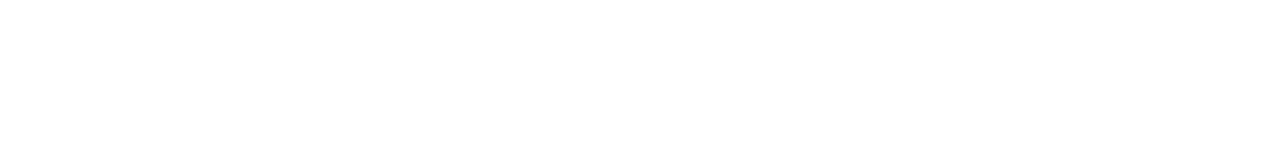
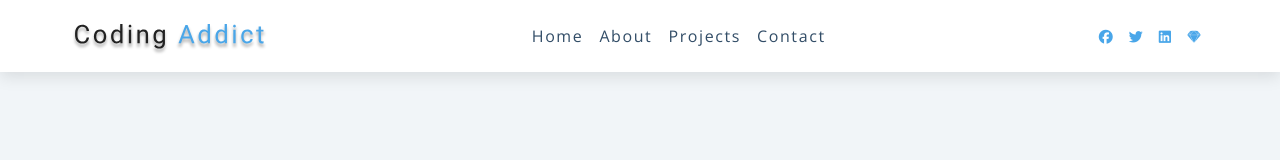
Before and after one commit to kabirasunny/navbarweb, a plain HTML site: page index.html in a window 1280 px wide. Drawn offline with nearby package versions, Linux system fonts and the light colour scheme.

Commit message:
Fresh code in all file

```diff
--- /dev/null
+++ b/css/style.css
@@ -0,0 +1,201 @@
+/*
+
+Fonts
+
+*/
+@import url("https://fonts.googleapis.com/css?family=Open+Sans|Roboto:400,700&display=swap");
+
+/*
+
+Variables
+
+*/
+
+:root {
+    /* dark shades of primary color*/
+    --clr-primary-1: hsl(205, 86%, 17%);
+    --clr-primary-2: hsl(205, 77%, 27%);
+    --clr-primary-3: hsl(205, 72%, 37%);
+    --clr-primary-4: hsl(205, 63%, 48%);
+    /* primary/main color */
+    --clr-primary-5: hsl(205, 78%, 60%);
+    /* lighter shades of primary color */
+    --clr-primary-6: hsl(205, 89%, 70%);
+    --clr-primary-7: hsl(205, 90%, 76%);
+    --clr-primary-8: hsl(205, 86%, 81%);
+    --clr-primary-9: hsl(205, 90%, 88%);
+    --clr-primary-10: hsl(205, 100%, 96%);
+    /* darkest grey - used for headings */
+    --clr-grey-1: hsl(209, 61%, 16%);
+    --clr-grey-2: hsl(211, 39%, 23%);
+    --clr-grey-3: hsl(209, 34%, 30%);
+    --clr-grey-4: hsl(209, 28%, 39%);
+    /* grey used for paragraphs */
+    --clr-grey-5: hsl(210, 22%, 49%);
+    --clr-grey-6: hsl(209, 23%, 60%);
+    --clr-grey-7: hsl(211, 27%, 70%);
+    --clr-grey-8: hsl(210, 31%, 80%);
+    --clr-grey-9: hsl(212, 33%, 89%);
+    --clr-grey-10: hsl(210, 36%, 96%);
+    --clr-white: #fff;
+    --clr-red-dark: hsl(360, 67%, 44%);
+    --clr-red-light: hsl(360, 71%, 66%);
+    --clr-green-dark: hsl(125, 67%, 44%);
+    --clr-green-light: hsl(125, 71%, 66%);
+    --clr-black: #222;
+    --ff-primary: "Roboto", sans-serif;
+    --ff-secondary: "Open Sans", sans-serif;
+    --transition: all 0.3s linear;
+    --spacing: 0.1rem;
+    --radius: 0.25rem;
+    --light-shadow: 0 5px 15px rgba(0, 0, 0, 0.1);
+    --dark-shadow: 0 5px 15px rgba(0, 0, 0, 0.2);
+    --max-width: 1170px;
+    --fixed-width: 620px;
+}
+
+/*
+
+Global Styles
+
+*/
+
+*,
+::after,
+::before {
+    margin: 0;
+    padding: 0;
+    box-sizing: border-box;
+}
+
+body {
+    font-family: var(--ff-secondary);
+    background: var(--clr-grey-10);
+    color: var(--clr-grey-1);
+    line-height: 1.5;
+    font-size: 0.875rem;
+}
+
+ul {
+    list-style-type: none;
+}
+
+a {
+    text-decoration: none;
+}
+
+@media screen and(min-width: 800px) {
+    body {
+        font-size: 1rem;
+    }
+}
+
+/* Navbar  */
+
+nav {
+    background: var(--clr-white);
+    box-shadow: var(--light-shadow);
+}
+
+.nav-header {
+    display: flex;
+    align-items: center;
+    justify-content: space-between;
+    padding: 1rem;
+}
+
+.nav-toggle {
+    font-size: 1.5rem;
+    color: var(--clr-primary-5);
+    background: transparent;
+    border-color: transparent;
+    transition: var(--transition);
+    cursor: pointer;
+}
+
+.nav-toggle:hover {
+    color: var(--clr-primary-1);
+    transform: rotate(90deg);
+}
+
+.logo {
+    height: 40px;
+}
+
+.links a {
+    color: var(--clr-grey-3);
+    font-size: 1rem;
+    text-transform: capitalize;
+    letter-spacing: var(--spacing);
+    display: block;
+    padding: 0.5rem 1rem;
+    transition: var(--transition);
+}
+
+.links a:hover {
+    background: var(--clr-primary-8);
+    color: var(--clr-primary-5);
+    padding-left: 1.5rem;
+}
+
+.social-icons {
+    display: none;
+}
+
+.links {
+    height: 0;
+    overflow: hidden;
+    transition: var(--transition);
+}
+
+.show-links {
+    height: 10rem;
+}
+
+@media screen and (min-width: 800px) {
+    .nav-center {
+        max-width: 1170px;
+        margin: 0 auto;
+        display: flex;
+        align-items: center;
+        justify-content: space-between;
+        padding: 1rem;
+    }
+
+    .nav-header {
+        padding: 0;
+    }
+
+    .nav-toggle {
+        display: none;
+    }
+
+    .links {
+        height: auto;
+        display: flex;
+    }
+
+    .links a {
+        padding: 0;
+        margin: 0 0.5rem;
+    }
+
+    .links a:hover {
+        padding: 0;
+        background: transparent;
+    }
+
+    .social-icons {
+        display: flex;
+    }
+
+    .social-icons a {
+        margin: 0 0.5rem;
+        color: var(--clr-primary-5);
+        transition: var(--transition);
+    }
+
+    .social-icons a:hover {
+        color: var(--clr-primary-7);
+    }
+}
--- a/index.html
+++ b/index.html
@@ -1,11 +1,47 @@
 <!DOCTYPE html>
 <html lang="en">
+
 <head>
     <meta charset="UTF-8">
     <meta name="viewport" content="width=device-width, initial-scale=1.0">
     <title>Navbar</title>
+    <!-- font- awesome -->
+    <link rel="stylesheet" href="https://cdnjs.cloudflare.com/ajax/libs/font-awesome/6.7.1/css/all.min.css"
+        integrity="sha512-5Hs3dF2AEPkpNAR7UiOHba+lRSJNeM2ECkwxUIxC1Q/FLycGTbNapWXB4tP889k5T5Ju8fs4b1P5z/iB4nMfSQ=="
+        crossorigin="anonymous" referrerpolicy="no-referrer" />
+
+    <!-- styles -->
+    <link rel="stylesheet" href="/css/style.css">
 </head>
+
 <body>
+    <nav>
+        <div class="nav-center">
+            <!-- nav-center  -->
+            <div class="nav-header">
+                <img src="logo.svg" class="logo" alt="logo">
+                <button class="nav-toggle">
+                    <i class="fa-solid fa-bars"></i>
+                </button>
+            </div>
+            <!-- links  -->
+            <ul class="links">
+                <li><a href="">Home</a></li>
+                <li><a href="">About</a></li>
+                <li><a href="">Projects</a></li>
+                <li><a href="">Contact</a></li>
+            </ul>
+            <!-- socila media  -->
+            <ul class="social-icons">
+                <li><a href=""><i class="fa-brands fa-facebook"></i></a></li>
+                <li><a href=""><i class="fa-brands fa-twitter"></i></a></li>
+                <li><a href=""><i class="fa-brands fa-linkedin"></i></a></li>
+                <li><a href=""><i class="fa-brands fa-sketch"></i></a></li>
+            </ul>
+        </div>
+    </nav>
+    <!-- javascript  -->
+    <script src="/js/app.js"></script>
+</body>
 
-</body>
 </html>
--- /dev/null
+++ b/js/app.js
@@ -0,0 +1,13 @@
+// classList - shows/gets all classes
+// contains - checks classList for specific class
+// add - add class
+// remove - remove class
+// toggle - toggles
+
+const navToggle = document.querySelector(".nav-toggle");
+const links = document.querySelector(".links");
+
+
+navToggle.addEventListener('click', function () {
+    links.classList.toggle("show-links");
+});
```
Also changed, not shown: logo.svg (added).
